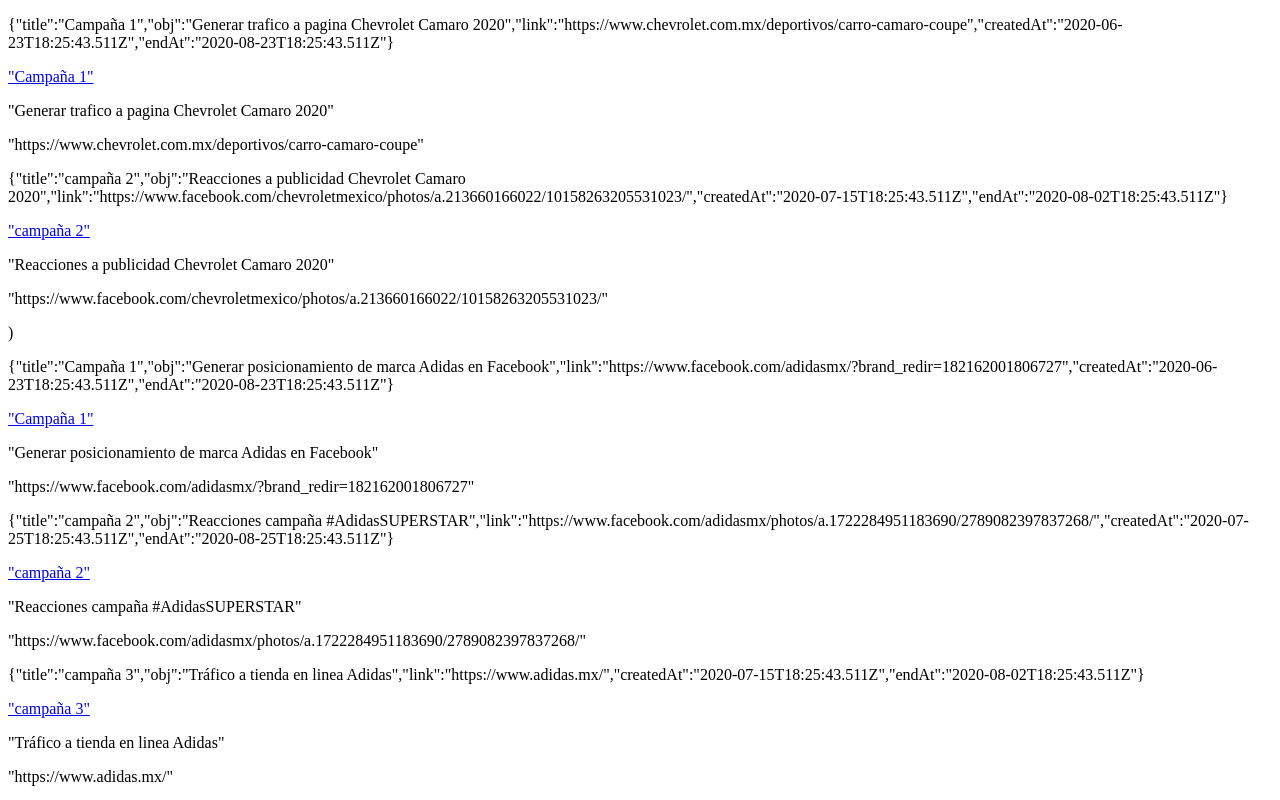
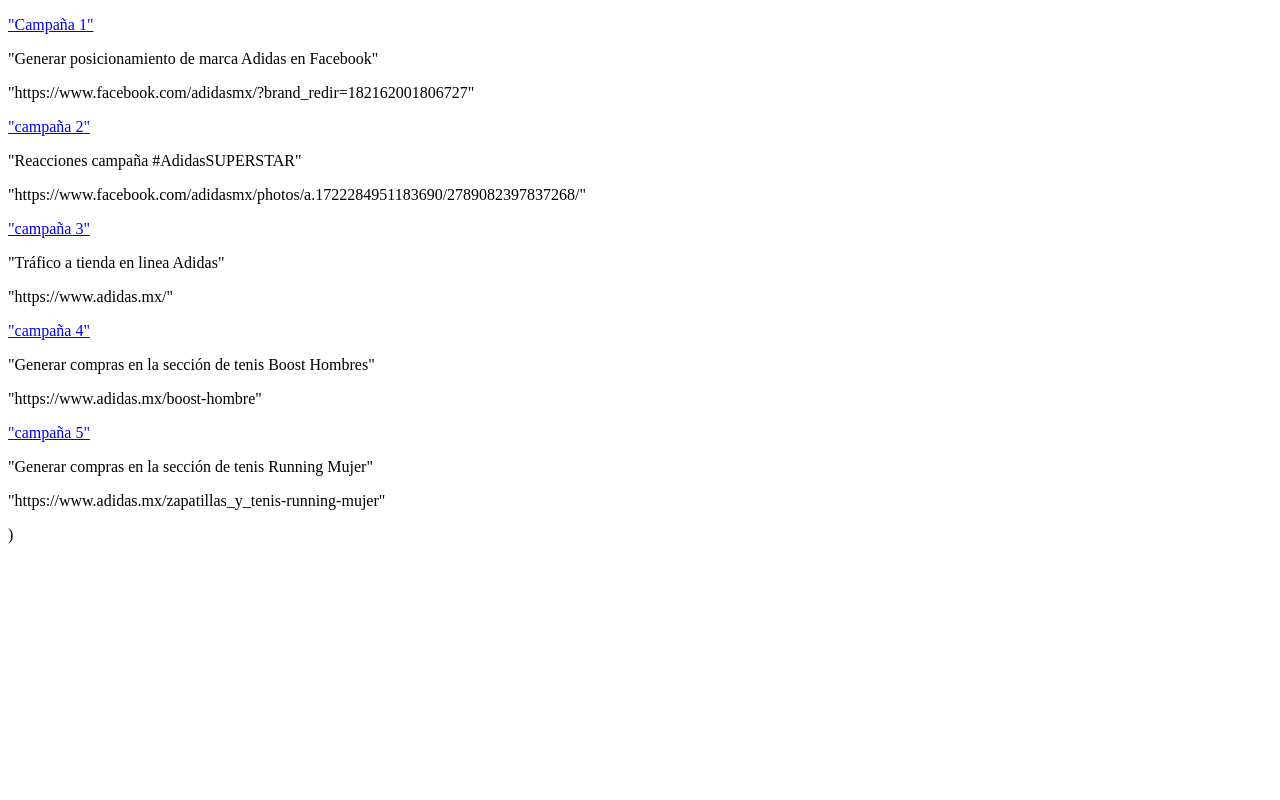
Before and after one commit to pauso92/front-appads, a React (Create React App) app: page /campaign/Adidas in a window 1280 px wide. Shown: the top 800 px of the page. Built offline with nearby package versions, Linux system fonts and the light colour scheme.

Commit message:
Se agregan cambios para filtrar las campañas por compañia

```diff
--- a/src/component/BrandItem.js
+++ b/src/component/BrandItem.js
@@ -1,12 +1,13 @@
 import React from "react";
 import { Link } from 'react-router-dom'
 
-export default function BrandItem(props) {
+const BrandItem = (props) => {
   return (
     <>
-      <Link to="/campaign">
+      <Link to={`/campaign/${props.data.name}`}>
         <img src={props.data.img} />
       </Link>
     </>
   );
 }
+export default BrandItem
--- a/src/component/BrandList.js
+++ b/src/component/BrandList.js
@@ -1,7 +1,7 @@
 import React from "react";
 import BrandItem from "./BrandItem";
 
-export default function BrandList(props) {
+const BrandList = (props) => {
   return (
     <>
       {
@@ -12,3 +12,4 @@
     </>
   );
 }
+export default BrandList
--- a/src/component/CampaignItem.js
+++ b/src/component/CampaignItem.js
@@ -5,10 +5,9 @@
   return (
     <>
       {
-        props.data.campaniasTotal[0].campaniasAct && props.data.campaniasTotal[0].campaniasAct.map(i => {
+        props.data.campaniasAct && props.data.campaniasAct.map(i => {
           return (
             <>
-              <p>{JSON.stringify(i)}</p>
               <Link to="/dashboard">
                 <p>{JSON.stringify(i.title)}</p>
               </Link>
--- a/src/component/CampaignList.js
+++ b/src/component/CampaignList.js
@@ -1,15 +1,15 @@
 import React from "react";
 import CampaignItem from "./CampaignItem";
 
-export default function CampaignList(props) {
+const CampaignList = (props) => {
   return (
     <>
-      {/* {JSON.stringify(props.data[1])} */}
       {
         props.data.map((item) => {
-          return <CampaignItem data={item} />
+          return <CampaignItem data={item.campaniasTotal[0]} />
         })
       }
     </>
   );
 }
+export default CampaignList
--- a/src/component/Nav.js
+++ b/src/component/Nav.js
@@ -1,7 +1,7 @@
 import React from "react";
 import { Link } from "react-router-dom";
 
-export default function Nav() {
+const Nav = () => {
   return (
     <nav>
       <ul>
@@ -18,3 +18,4 @@
     </nav>
   );
 }
+export default Nav
--- a/src/component/ProtectedPage.js
+++ b/src/component/ProtectedPage.js
@@ -1,5 +1,6 @@
 import React from "react";
 
-export default function ProtectedPage() {
-    return <h3>Protected</h3>;
+const ProtectedPage = () => {
+  return <h3>Protected</h3>;
 }
+export default ProtectedPage
--- a/src/component/PublicPage.js
+++ b/src/component/PublicPage.js
@@ -1,5 +1,6 @@
 import React from "react";
 
-export default function PublicPage() {
-    return <h3>Public</h3>;
+const PublicPage = () => {
+  return <h3>Public</h3>;
 }
+export default PublicPage
--- a/src/view/App.js
+++ b/src/view/App.js
@@ -16,7 +16,7 @@
     <Router>
       <Switch>
         <Route path="/login" component={Login} />
-        <Route path="/campaign" component={Campaign} />
+        <Route path="/campaign/:brand" component={Campaign} />
         <Route path="/dashboard" component={Dashboard} />
         {/* <Route path="/auth" component={Auth} /> */}
         <Route path="/" component={Home} />
--- a/src/view/Campaign.js
+++ b/src/view/Campaign.js
@@ -1,10 +1,10 @@
 import React from "react";
-import { Link } from "react-router-dom";
 import CampaignList from "../component/CampaignList";
+import { useParams } from "react-router-dom";
 
 const data = [
   {
-    company: "Cevrolet",
+    company: "Chevrolet",
     campaniasTotal:[
       {
         campaniasAct: [
@@ -299,12 +299,14 @@
 ]
 
 const Campaign = () => {
+  let { brand } = useParams();
   const [state, setState] = React.useState([])
   React.useEffect(() => {
     async function campainItem() {
       // const response = await fetch('http://localhost:8000/campanias');
       // const data = await response.json();
-      setState(data)
+      // setState(data.filter(item => item.company === 'Adidas'))
+      setState(data.filter(item => item.company === brand)) //TODO: recibir "company name" y settearlo como prop
     }
     campainItem();
   }, [])
--- a/src/view/Login.js
+++ b/src/view/Login.js
@@ -1,10 +1,11 @@
 import React from "react";
 import { Link } from "react-router-dom";
 
-export default function Login() {
+const Login = () => {
   return (
     <>
       <Link to="/home">Sing in</Link>
     </>
   );
 }
+export default Login
```
Also changed, not shown: src/view/Dashboard.js (+0 -21 lines), src/view/Home.js (+21 -20 lines).
